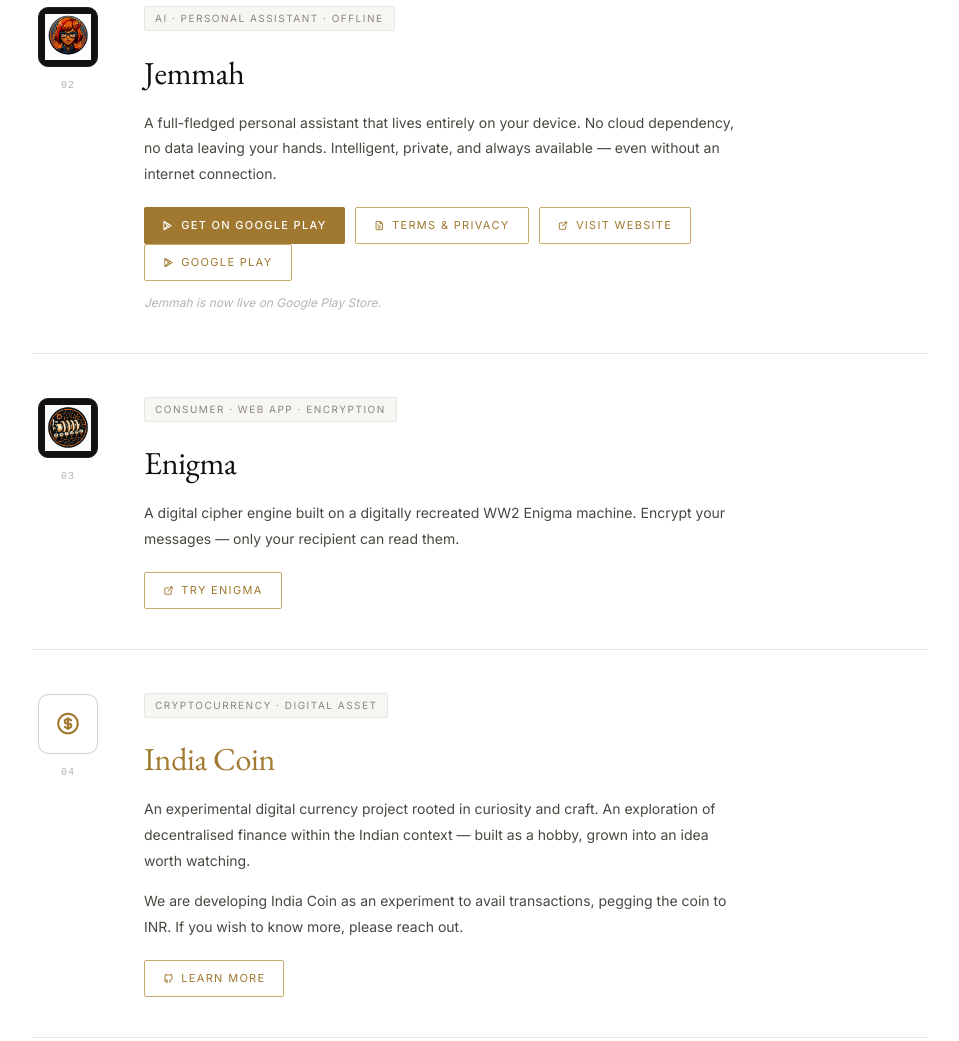
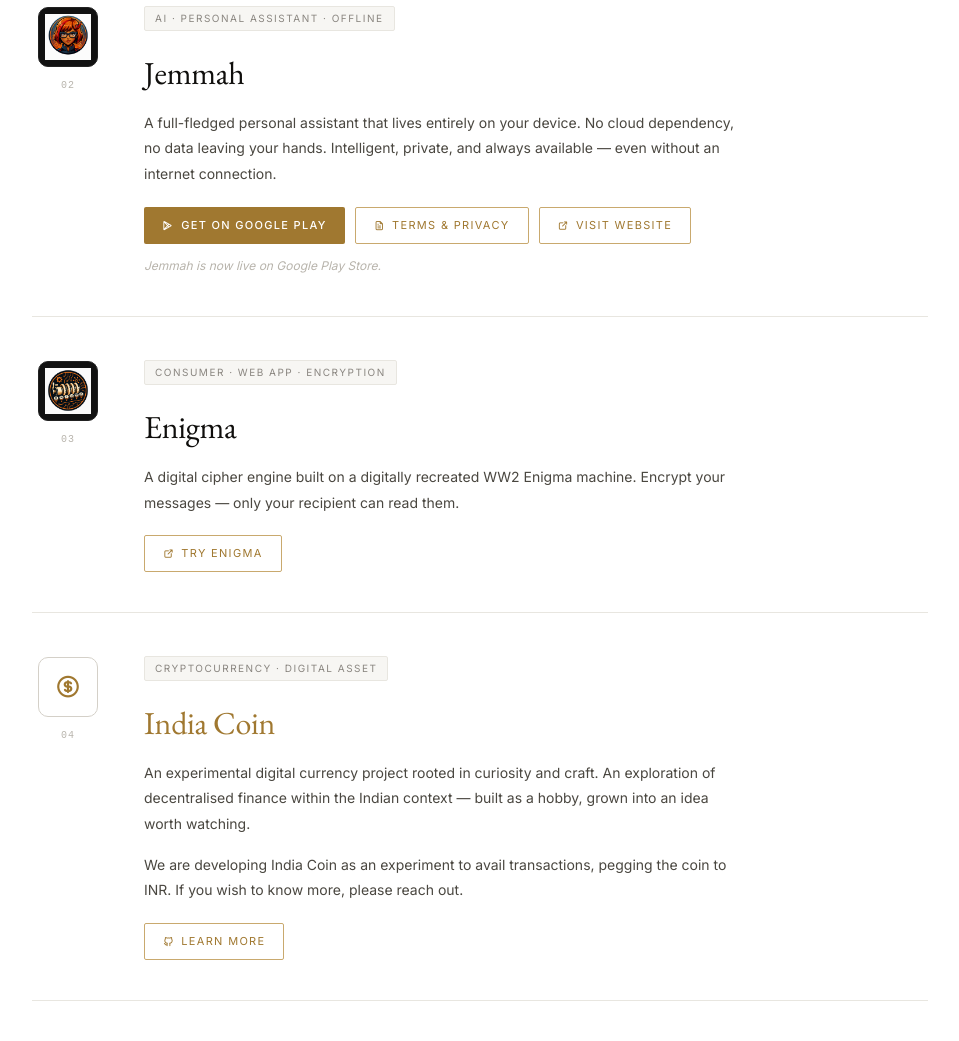
Before and after one commit to chikya1/skylabs-india, a website: page index.html in a window 1280 px wide. Shown: the part 988-2029 px from the top of the page, without its empty margins (160-1119 px from the left). Drawn offline with nearby package versions, Linux system fonts and the light colour scheme.

Commit message:
Remove duplicate Google Play button

```diff
--- a/index.html
+++ b/index.html
@@ -133,7 +133,6 @@
         <a class="btn-outline" href="images/jemmah-terms.pdf" target="_blank" rel="noopener"><i class="ti ti-file-text" aria-hidden="true"></i> Terms & Privacy</a>
         <a class="btn-outline" href="https://jemmah.skylabsindia.com/" target="_blank" rel="noopener"><i class="ti ti-external-link" aria-hidden="true"></i> Visit website</a>
       </div>
-      <a class="btn-outline" href="https://play.google.com/store/apps/details?id=com.skylabsindia.jemmah" target="_blank" rel="noopener"><i class="ti ti-brand-google-play" aria-hidden="true"></i> Google Play</a>
       <div class="venture-note">Jemmah is now live on Google Play Store.</div>
     </div>
   </article>
```
